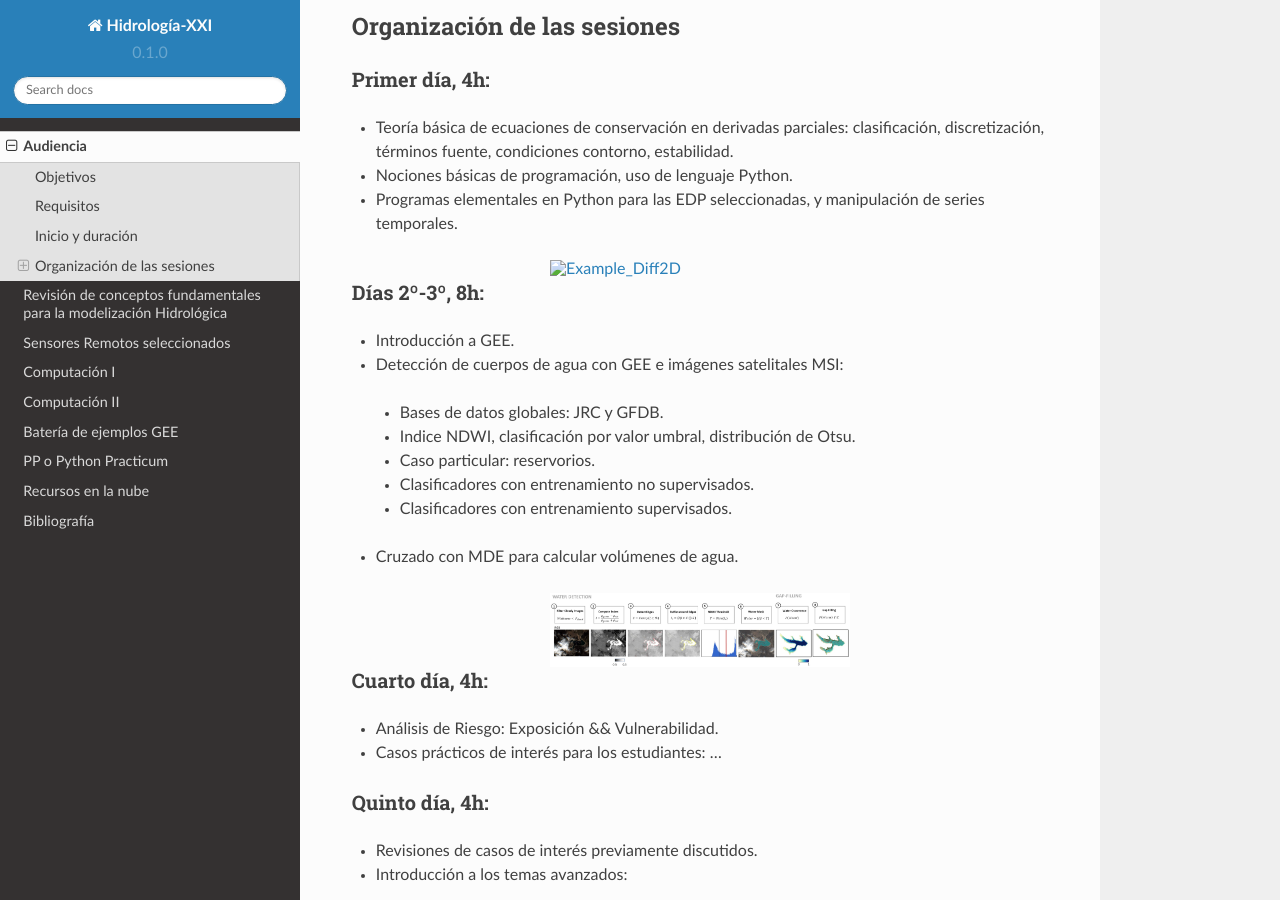
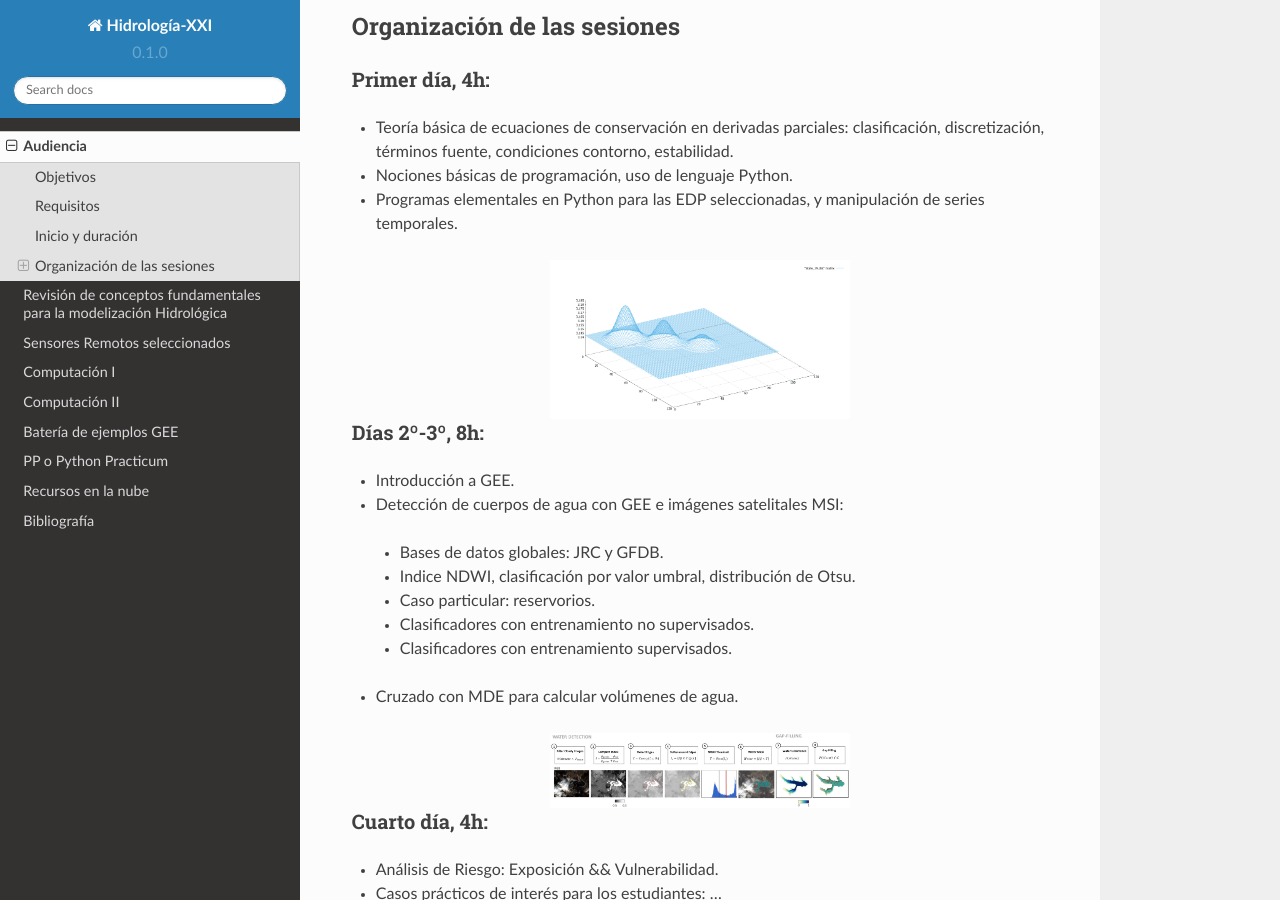
Before and after one commit to ivillamadrid/HidrologiaXXI, a Sphinx documentation site: the page built from docs/source/audiencia.rst, in a window 1280 px wide and 900 px high, scrolled down 1038 px. Built offline with Sphinx 7.4.7 and the Read the Docs theme 2.0.0, drawn with Linux system fonts in a browser that asks for light colours.

Commit message:
Update audiencia.rst

```diff
--- a/docs/source/audiencia.rst
+++ b/docs/source/audiencia.rst
@@ -45,7 +45,7 @@ Primer día, 4h:
 * Nociones básicas de programación, uso de lenguaje Python.
 * Programas elementales en Python para las EDP seleccionadas, y manipulación de series temporales.
 
-.. image:: ./Pics/Example_Diff2D.png
+.. image:: ./Pics/Example_Diff2D.PNG
   :width: 300
   :alt: Example_Diff2D
   :align: center
```
